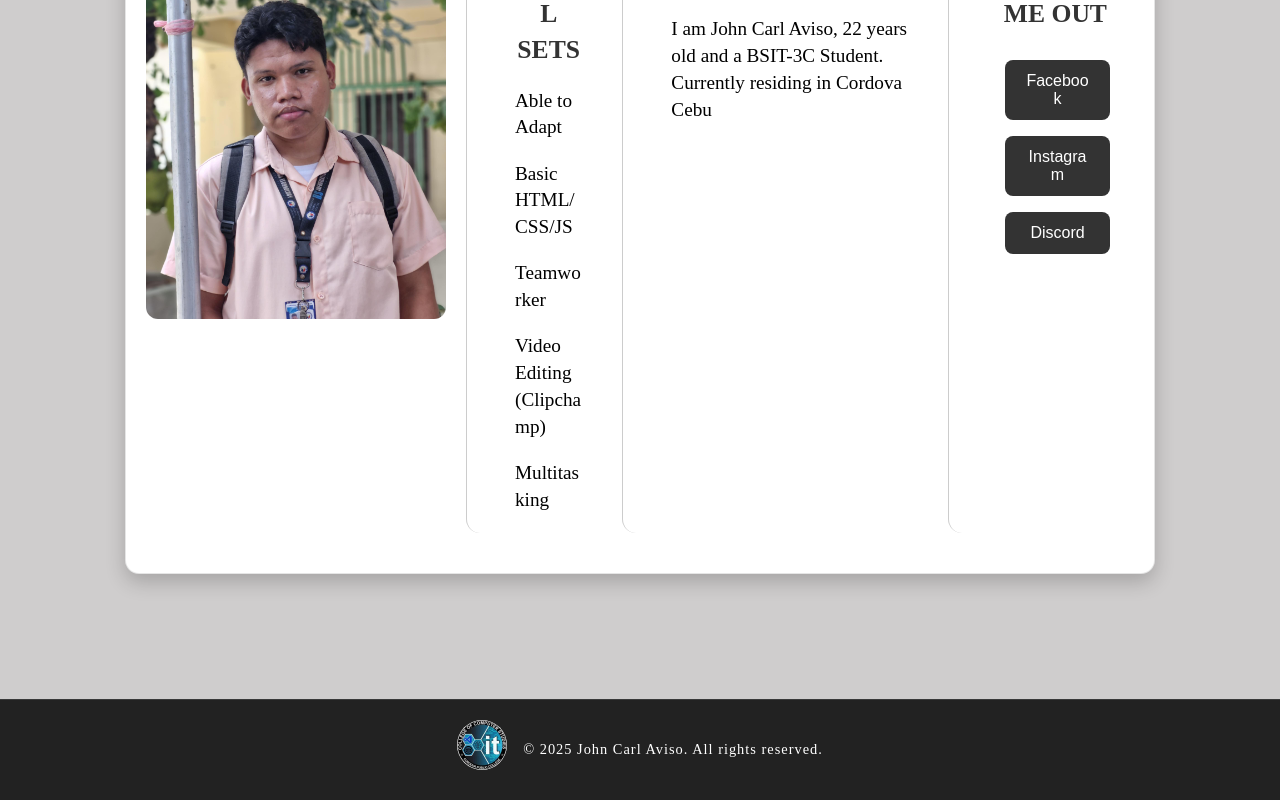
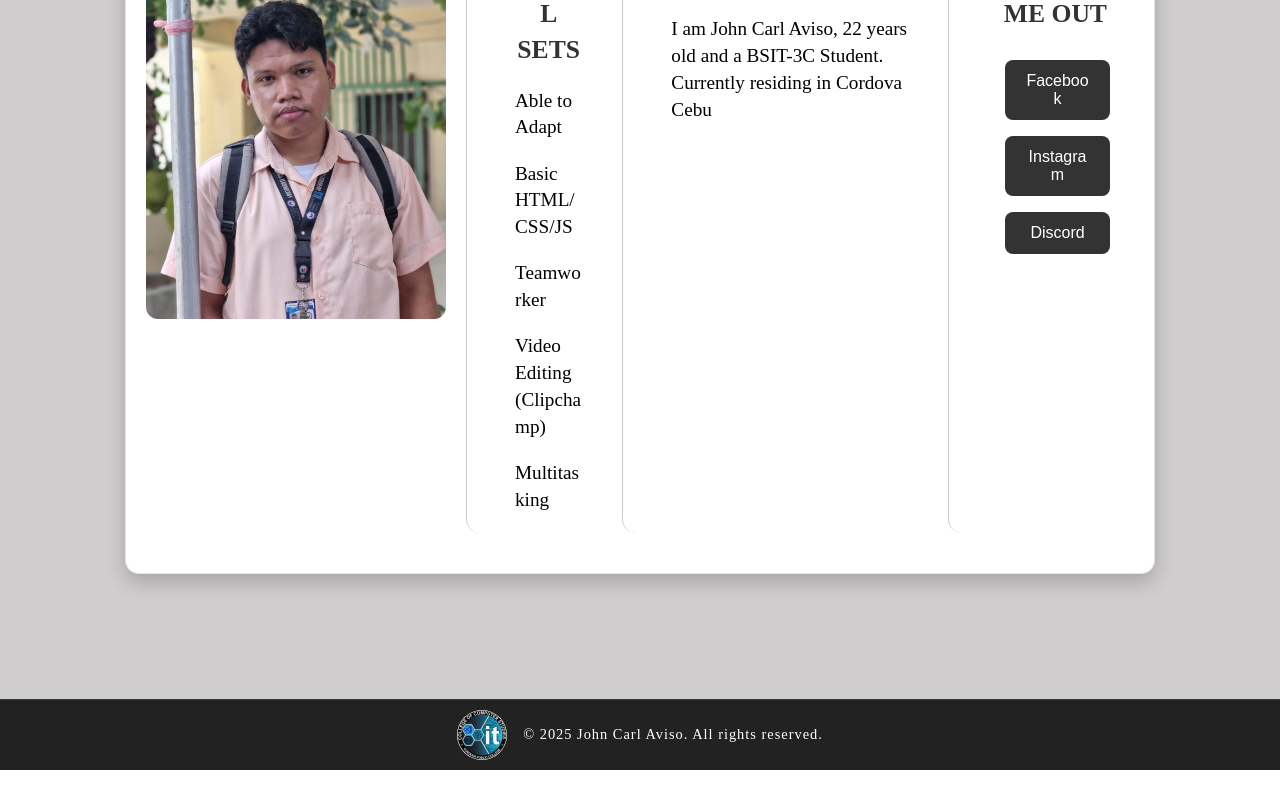
Before and after one commit to carlotata/APPSDEV-ACT1, a React (Vite) app in the folder activity1/: page / in a window 1280 px wide. Shown: the part 307-1107 px from the top of the page. After the commit the page ends 1077 px from the top, so only its background shows below. Built offline with nearby package versions, Linux system fonts and the light colour scheme.

Commit message:
footer adjusted, margin fixed

```diff
--- a/activity1/src/styles/Footer.css
+++ b/activity1/src/styles/Footer.css
@@ -2,7 +2,7 @@
    display: flex;
    justify-content: center;
    align-items: center;
-   padding: 20px;
+   padding: 10px;
    background-color: #222;
    color: white;
    font-size: 0.9rem;
@@ -12,7 +12,6 @@
 .footer img {
    width: 50px;
    height: auto;
-   margin-bottom: 10px;
    border-radius: 100%;
 }
 
--- a/activity1/src/styles/main.css
+++ b/activity1/src/styles/main.css
@@ -1,8 +1,6 @@
-html,
-body,
-#root {
-   height: 100%;
+body, #root{
    margin: 0;
+   height: 100vh;
 }
 
 #root {
```
